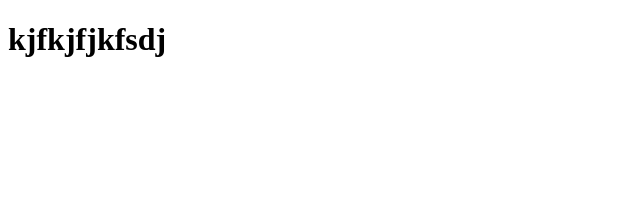
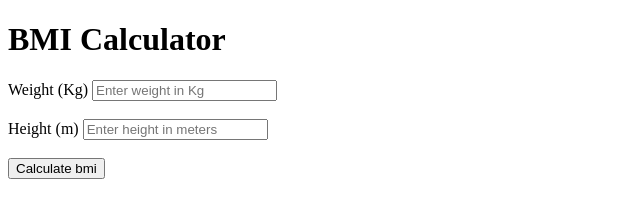
Before and after one commit to naveedkssk-glitch/BMI, a plain HTML site: page index.html in a window 1280 px wide. Shown: the whole page, without its empty margins (0-640 px from the left). Drawn offline with Linux system fonts and the light colour scheme.

Commit message:
Update index.html

```diff
--- a/index.html
+++ b/index.html
@@ -1,11 +1,45 @@
 <!DOCTYPE html>
 <html lang="en">
+
 <head>
     <meta charset="UTF-8">
     <meta name="viewport" content="width=device-width, initial-scale=1.0">
     <title>Document</title>
 </head>
+
 <body>
-    <h1>kjfkjfjkfsdj</h1>
+    <h1>BMI Calculator</h1>
+
+    <form onsubmit="calculateBmi(); return false">
+        <label for="weight">Weight (Kg)</label>
+        <input type="number" name="weight" id="weight" placeholder="Enter weight in Kg"><br><br>
+        <label for="height">Height (m)</label>
+        <input type="number" name="height" id="height" placeholder="Enter height in meters"><br><br>
+
+        <button type="submit">Calculate bmi</button>
+    </form>
+    <div id="result"></div>
+
+    <script>
+        function calculateBmi() {
+            let weightRef = document.getElementById("weight");
+            let heightRef = document.getElementById("height");
+
+            let weight = weightRef.value;
+            let height = heightRef.value;
+
+            let weightValue = Number(weight);
+            let heightValue = Number(height);
+
+            let bmi = weightValue / heightValue ** 2;
+            console.log(bmi);
+
+
+            let resultDiv = document.getElementById("result");
+            resultDiv.innerText = `Your bmi is ${bmi}`
+
+        }
+    </script>
 </body>
+
 </html>
```
